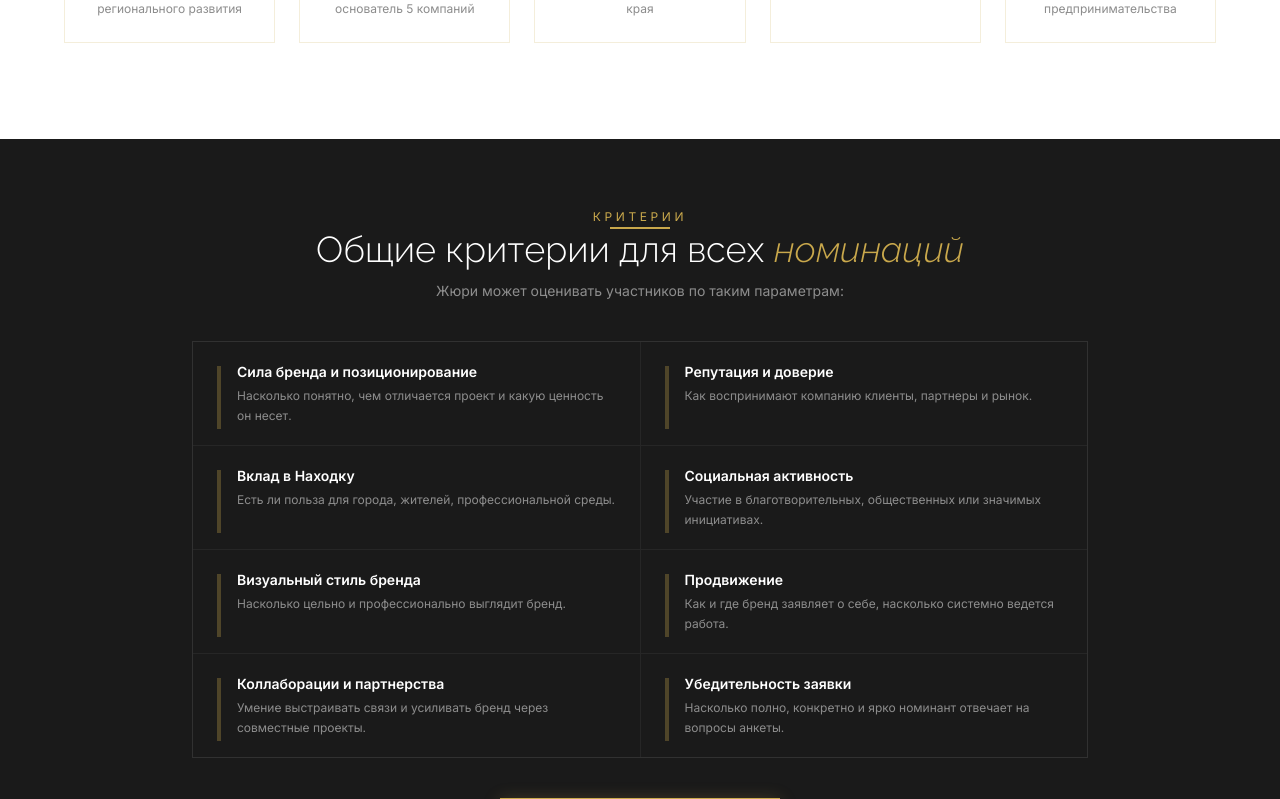
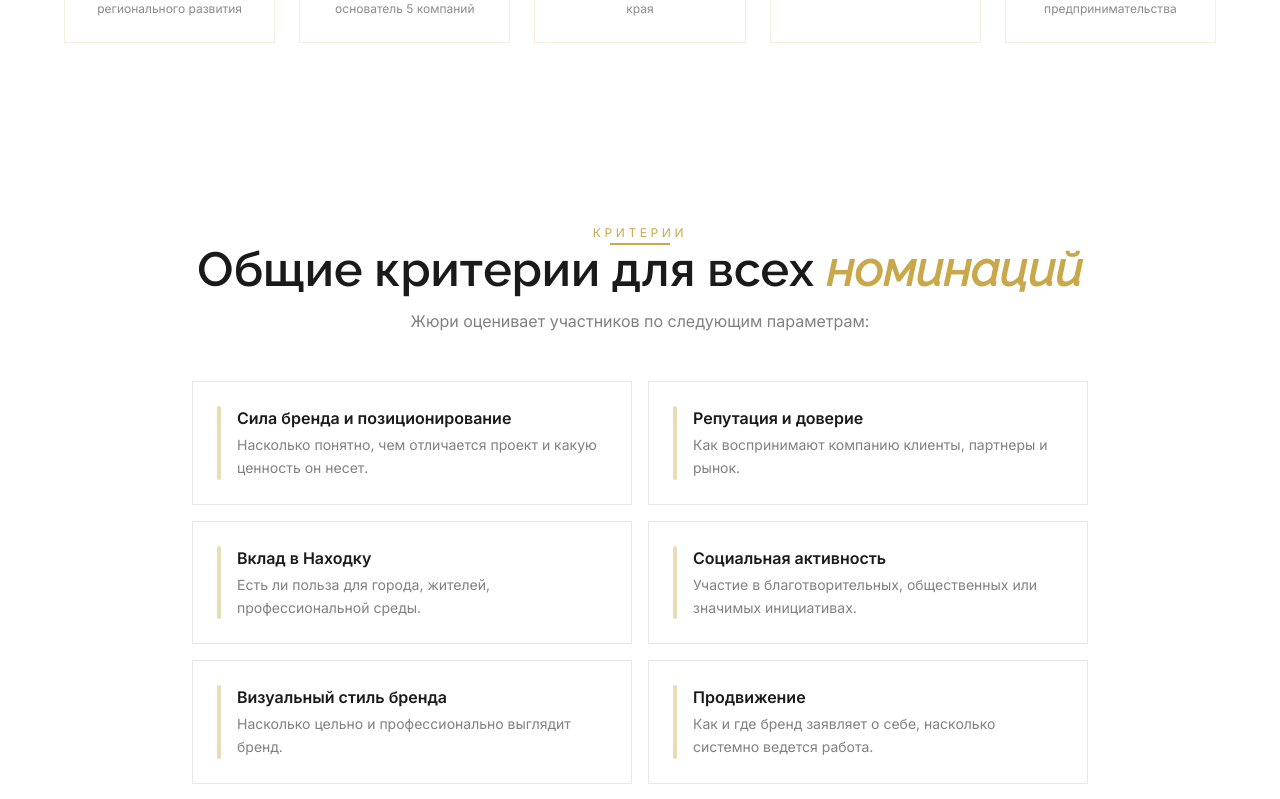
Before and after one commit to pr-poehali-dev/business-award-landing-2, a React (Vite) app: page / in a window 1280 px wide. Shown: the part 5960-6759 px from the top of the page. Built offline with nearby package versions, Linux system fonts and the light colour scheme.

Commit message:
refactor: улучшить контрастность и читаемость

```diff
--- a/src/pages/Index.tsx
+++ b/src/pages/Index.tsx
@@ -609,17 +609,17 @@ export default function Index() {
       </section>
 
       {/* ── КРИТЕРИИ ОЦЕНКИ ── */}
-      <section className="bg-charcoal py-16 px-6">
+      <section className="bg-white py-20 px-6">
         <div className="max-w-4xl mx-auto">
-          <div className="text-center mb-10">
+          <div className="text-center mb-12">
             <span className="font-body text-xs tracking-[0.3em] text-gold uppercase">Критерии</span>
-            <div className="section-divider mt-4 mb-6" />
-            <h2 className="font-display text-3xl md:text-4xl font-light text-white leading-tight">
+            <div className="section-divider mt-4 mb-8" />
+            <h2 className="font-display text-4xl md:text-5xl font-semibold text-charcoal leading-tight">
               Общие критерии для всех <em className="text-gold">номинаций</em>
             </h2>
-            <p className="font-body text-sm text-white/50 mt-3">Жюри может оценивать участников по таким параметрам:</p>
+            <p className="font-body text-base text-charcoal/55 mt-4">Жюри оценивает участников по следующим параметрам:</p>
           </div>
-          <div className="grid md:grid-cols-2 gap-px bg-white/5 border border-white/5 mb-10">
+          <div className="grid md:grid-cols-2 gap-4 mb-12">
             {[
               { title: "Сила бренда и позиционирование", desc: "Насколько понятно, чем отличается проект и какую ценность он несет." },
               { title: "Репутация и доверие", desc: "Как воспринимают компанию клиенты, партнеры и рынок." },
@@ -630,11 +630,11 @@ export default function Index() {
               { title: "Коллаборации и партнерства", desc: "Умение выстраивать связи и усиливать бренд через совместные проекты." },
               { title: "Убедительность заявки", desc: "Насколько полно, конкретно и ярко номинант отвечает на вопросы анкеты." },
             ].map((item) => (
-              <div key={item.title} className="bg-charcoal px-6 py-5 flex gap-4 items-start group hover:bg-white/5 transition-colors duration-200">
-                <div className="w-1 h-full min-h-[2rem] bg-gold/30 group-hover:bg-gold shrink-0 mt-1 transition-colors duration-200" />
+              <div key={item.title} className="flex gap-4 items-start p-6 border border-charcoal/10 hover:border-gold/40 hover:shadow-sm transition-all duration-200 bg-white">
+                <div className="w-1 shrink-0 self-stretch bg-gold/40 rounded-full" />
                 <div>
-                  <p className="font-body text-sm font-semibold text-white mb-1">{item.title}</p>
-                  <p className="font-body text-xs text-white/50 leading-relaxed">{item.desc}</p>
+                  <p className="font-body text-base font-semibold text-charcoal mb-1">{item.title}</p>
+                  <p className="font-body text-sm text-charcoal/55 leading-relaxed">{item.desc}</p>
                 </div>
               </div>
             ))}
```
